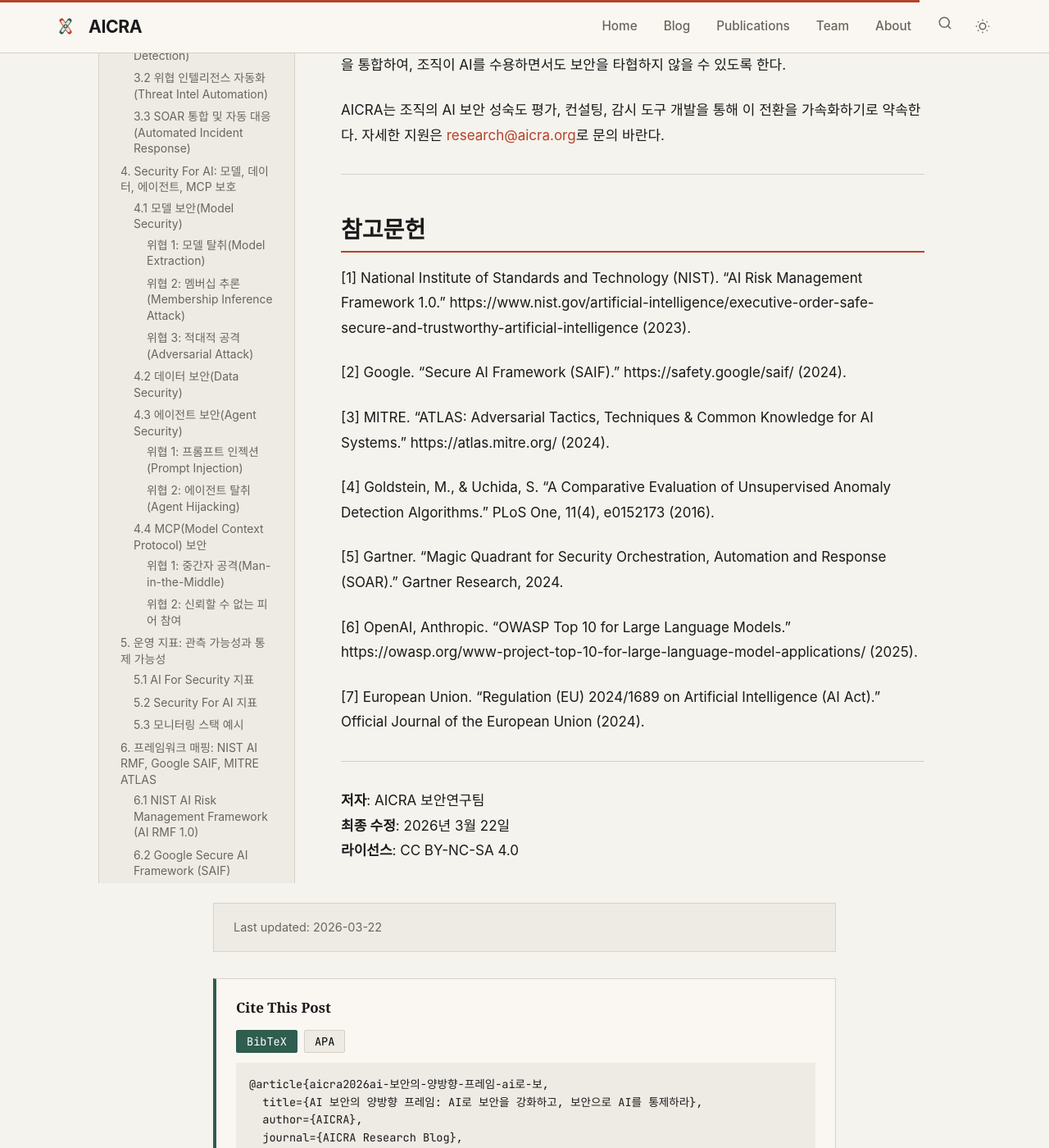
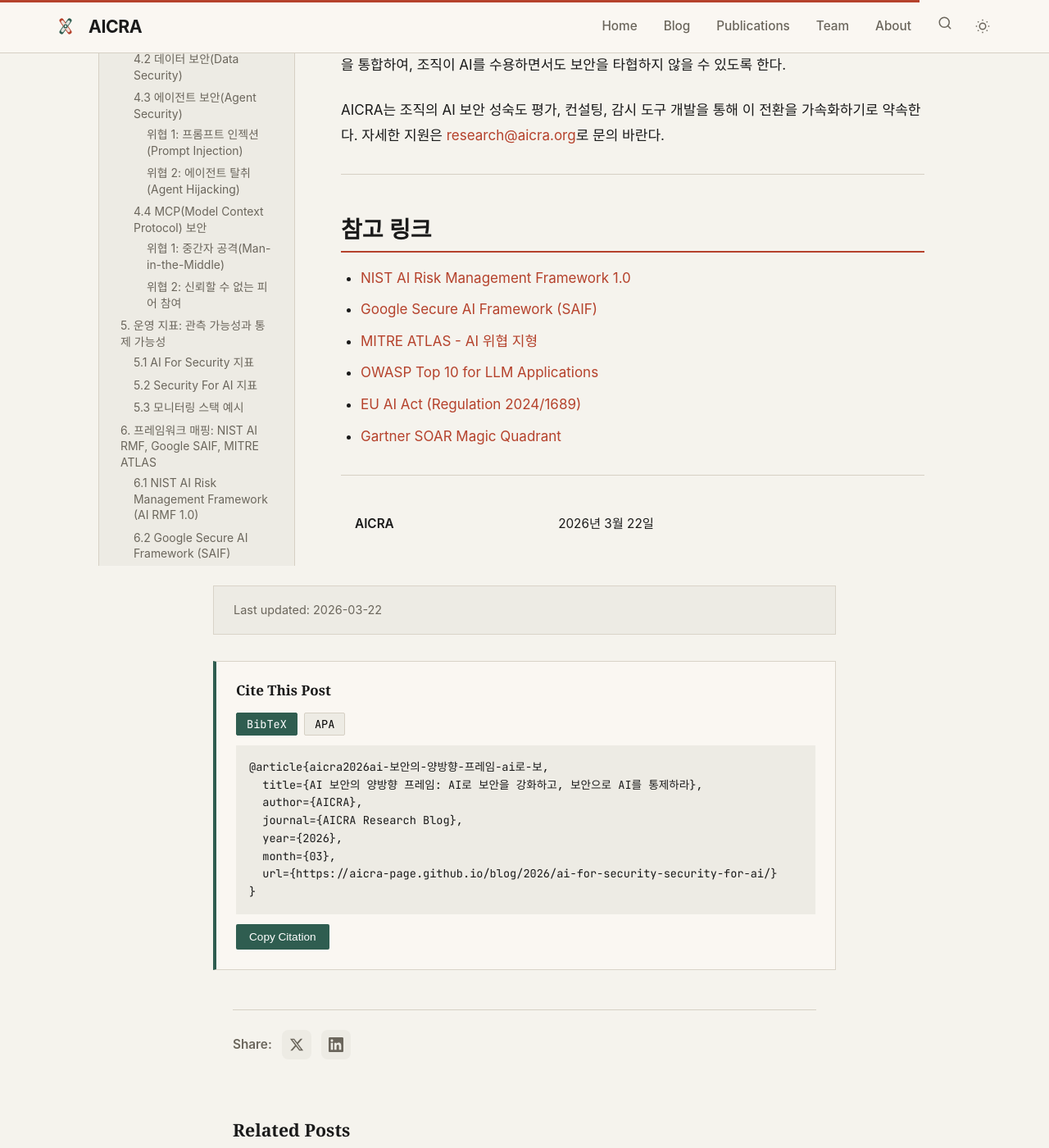
Before and after one commit to AICRA-PAGE/AICRA-PAGE.github.io, a Jekyll site: the page built from _posts/2026-03-22-ai-for-security-security-for-ai.md, in a window 1280 px wide and 1400 px high, scrolled down 13549 px. Shown: the whole window at 82% size. Built offline with Jekyll 4.4.1, drawn with Linux system fonts in a browser that asks for light colours; some web fonts are replaced; the table of contents is made by our own code.

Commit message:
style: AI4Sec post - references as clickable links
Changed: 참고문헌 -> 참고 링크 (consistent blog tone)

Co-Authored-By: Claude Opus 4.6 (1M context) <noreply@anthropic.com>

```diff
--- a/_posts/2026-03-22-ai-for-security-security-for-ai.md
+++ b/_posts/2026-03-22-ai-for-security-security-for-ai.md
@@ -408,24 +408,15 @@ AICRA는 조직의 AI 보안 성숙도 평가, 컨설팅, 감시 도구 개발
 
 ---
 
-## 참고문헌
+## 참고 링크
 
-[1] National Institute of Standards and Technology (NIST). "AI Risk Management Framework 1.0." https://www.nist.gov/artificial-intelligence/executive-order-safe-secure-and-trustworthy-artificial-intelligence (2023).
-
-[2] Google. "Secure AI Framework (SAIF)." https://safety.google/saif/ (2024).
-
-[3] MITRE. "ATLAS: Adversarial Tactics, Techniques & Common Knowledge for AI Systems." https://atlas.mitre.org/ (2024).
-
-[4] Goldstein, M., & Uchida, S. "A Comparative Evaluation of Unsupervised Anomaly Detection Algorithms." PLoS One, 11(4), e0152173 (2016).
-
-[5] Gartner. "Magic Quadrant for Security Orchestration, Automation and Response (SOAR)." Gartner Research, 2024.
-
-[6] OpenAI, Anthropic. "OWASP Top 10 for Large Language Models." https://owasp.org/www-project-top-10-for-large-language-model-applications/ (2025).
-
-[7] European Union. "Regulation (EU) 2024/1689 on Artificial Intelligence (AI Act)." Official Journal of the European Union (2024).
+- [NIST AI Risk Management Framework 1.0](https://www.nist.gov/artificial-intelligence)
+- [Google Secure AI Framework (SAIF)](https://safety.google/saif/)
+- [MITRE ATLAS - AI 위협 지형](https://atlas.mitre.org/)
+- [OWASP Top 10 for LLM Applications](https://owasp.org/www-project-top-10-for-large-language-model-applications/)
+- [EU AI Act (Regulation 2024/1689)](https://artificialintelligenceact.eu/)
+- [Gartner SOAR Magic Quadrant](https://www.gartner.com/reviews/market/security-orchestration-automation-and-response-solutions)
 
 ---
 
-**저자**: AICRA 보안연구팀
-**최종 수정**: 2026년 3월 22일
-**라이선스**: CC BY-NC-SA 4.0
+**AICRA** | 2026년 3월 22일
```
